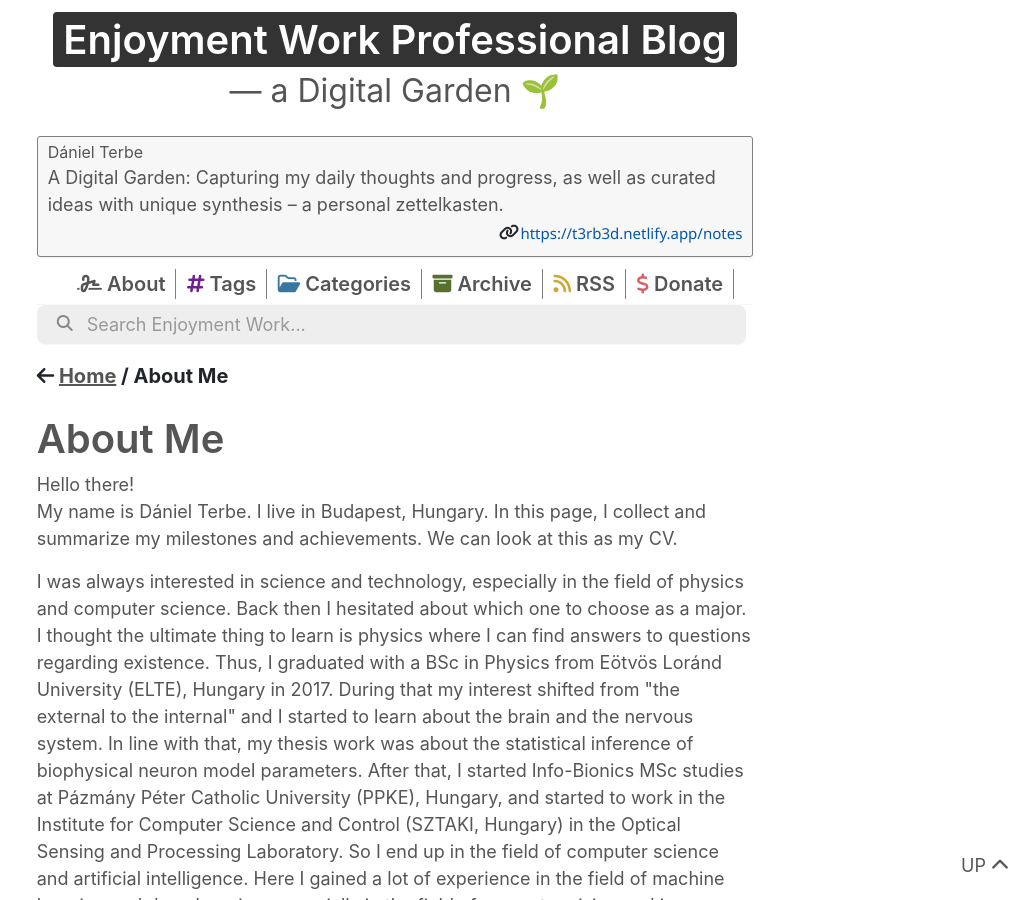
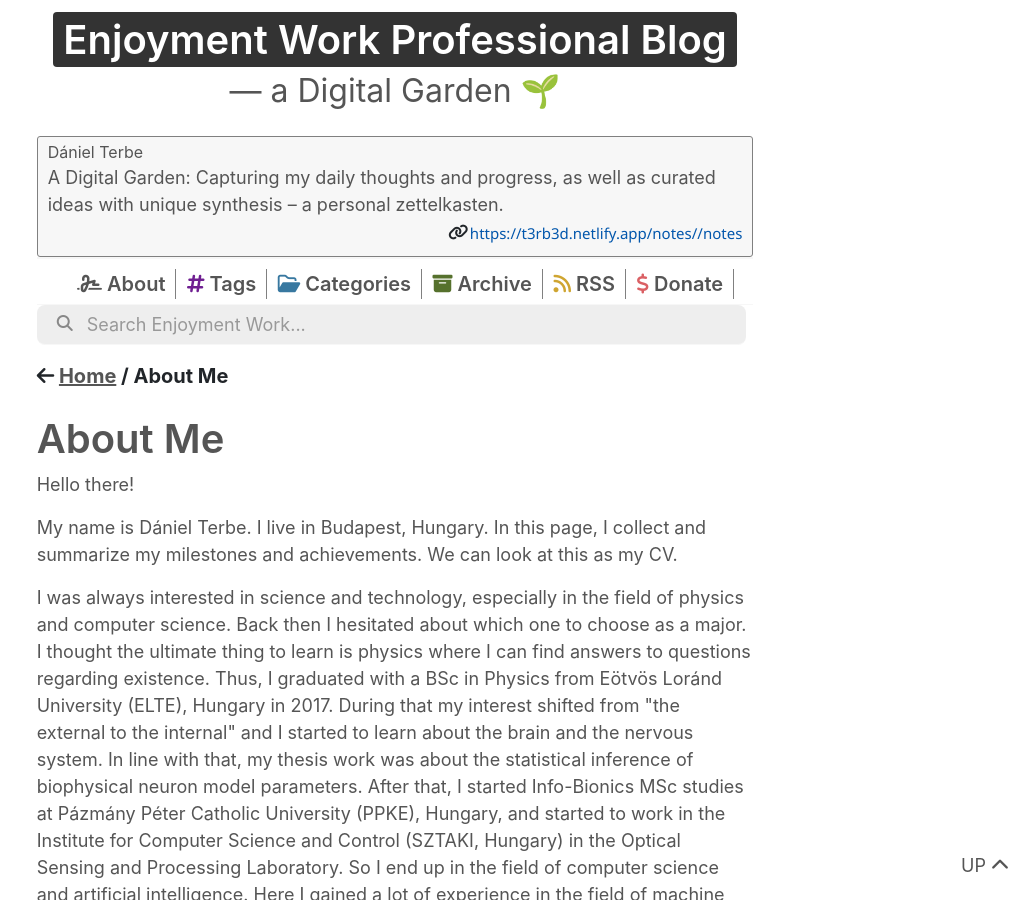
Before and after one commit to terbed/blog, a Jekyll site: the page built from _pages/about.md, in a window 1280 px wide and 900 px high. Shown: the whole window, without its empty margins (245-1280 px from the left). Built offline with Jekyll 4.4.1, drawn with Linux system fonts in a browser that asks for light colours; nearby versions of some CDN libraries.

Commit message:
set up correct link

```diff
--- a/_config.yml
+++ b/_config.yml
@@ -9,11 +9,11 @@
   'The phrase "digital garden" is a metaphor for thinking about writing and creating that focuses less on the
   resulting "showpiece" and more on the process, care, and craft it takes to get there. While not everybody
   has or works in a dirt garden, we all share a familiarity with the idea of what a garden is.'
-notes_url: "https://t3rb3d.netlify.app"
+notes_url: "https://t3rb3d.netlify.app/notes/"
 profile_pic: "https://avatars.githubusercontent.com/u/13771341?s=400&v=4"
 favicon: /assets/img/favicon.png
-baseurl: "/blog" # the subpath of your site, e.g. /blog
-url: "https://terbed.github.io/" # the base hostname & protocol for your site, e.g. https://example.com
+baseurl: "" # the subpath of your site, e.g. /blog
+url: "https://t3rb3d.netlify.app/" # the base hostname & protocol for your site, e.g. https://example.com
 theme_color: white
 encoding: utf-8
 
--- a/_pages/about.md
+++ b/_pages/about.md
@@ -6,7 +6,8 @@
 author: false
 ---
 
-Hello there! \
+Hello there!
+
 My name is Dániel Terbe. I live in Budapest, Hungary. In this page, I collect and summarize
 my milestones and achievements. We can look at this as my CV.
 
```
